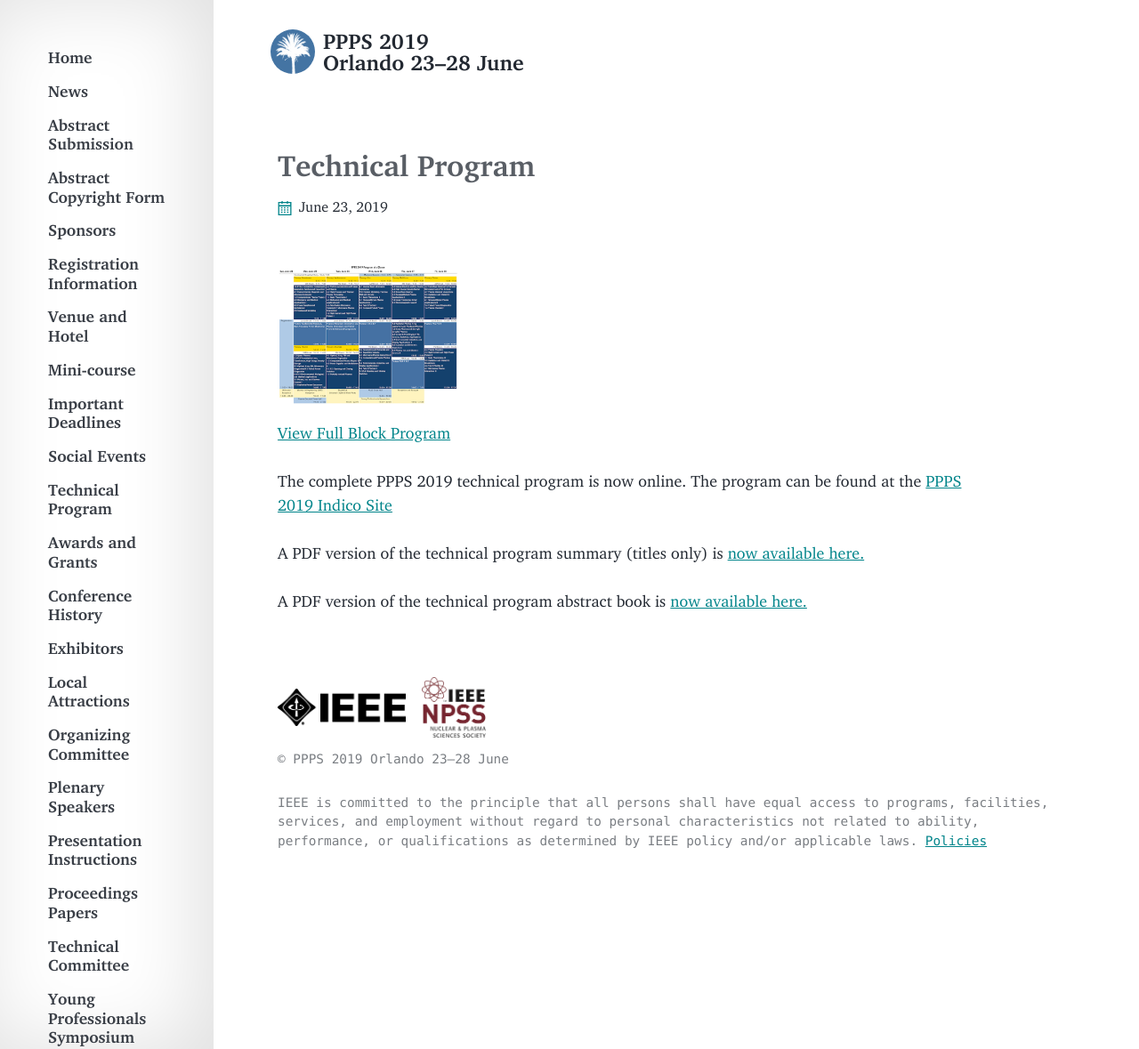
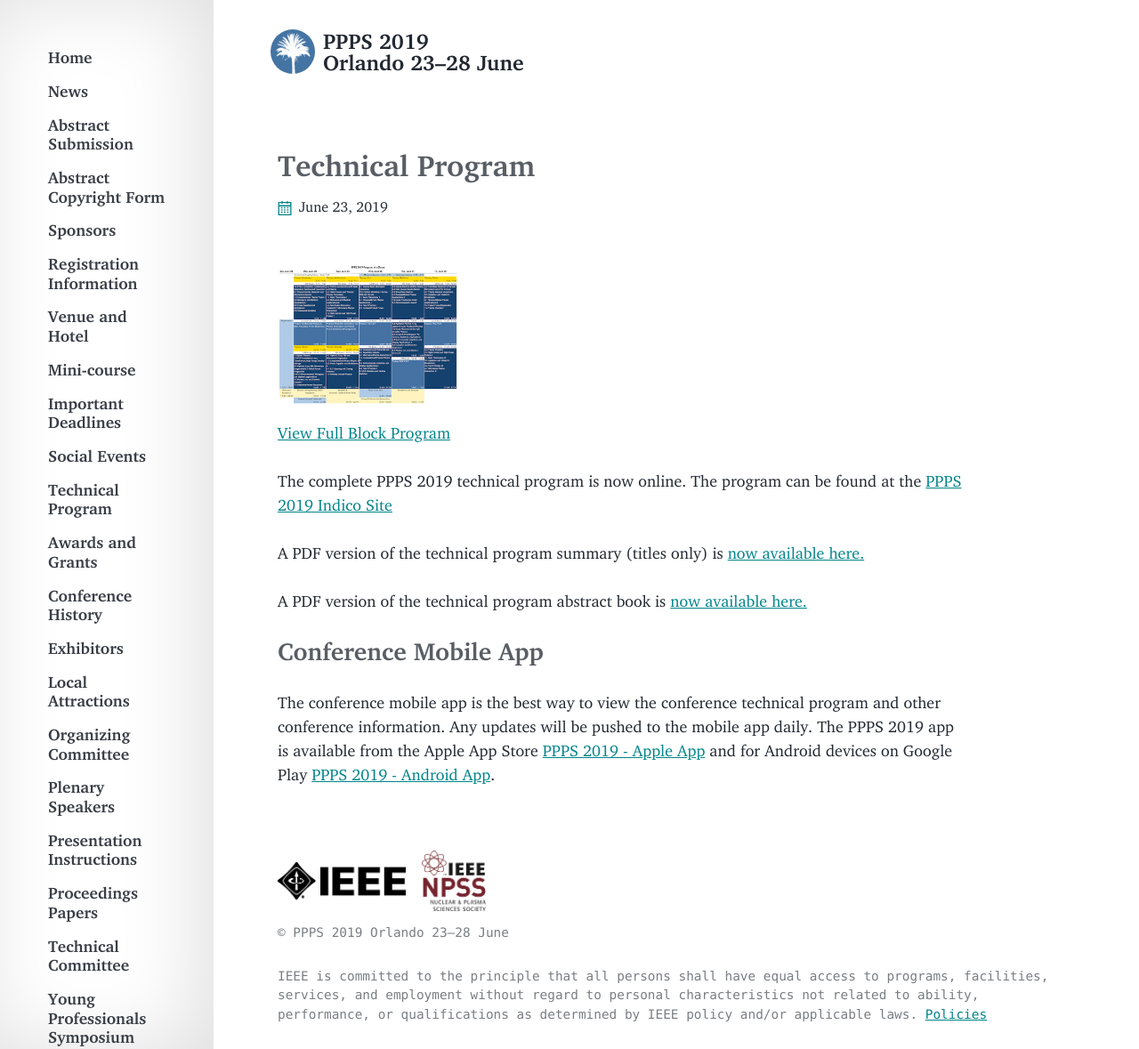
Before and after one commit to ppps2019/ppps2019.github.io, a Jekyll site: the page built from _info_articles/technical-program.md, in a window 1280 px wide and 1179 px high. Shown: the whole window at 89% size. Built offline with Jekyll 4.4.1, drawn with Linux system fonts in a browser that asks for light colours; comment, search, counter and statistics services are not loaded.

Commit message:
Update technical-program.md
Add info about mobile apps

```diff
--- a/_info_articles/technical-program.md
+++ b/_info_articles/technical-program.md
@@ -21,3 +21,7 @@ The complete PPPS 2019 technical program is now online. The program can be found
 A PDF version of the technical program summary (titles only) is <a href="/assets/TechnicalProgram-20190516.pdf">now available here.</a>
 
 A PDF version of the technical program abstract book is <a href="/assets/AbstractBook-20190524.pdf">now available here.</a>
+
+## Conference Mobile App
+
+The conference mobile app is the best way to view the conference technical program and other conference information. Any updates will be pushed to the mobile app daily. The PPPS 2019 app is available from the Apple App Store [PPPS 2019 - Apple App](https://apps.apple.com/us/app/ppps-2019/id1457191911?mt=8) and for Android devices on Google Play [PPPS 2019 - Android App](https://play.google.com/store/apps/details?id=pl.pcss.ppps2019).
```
